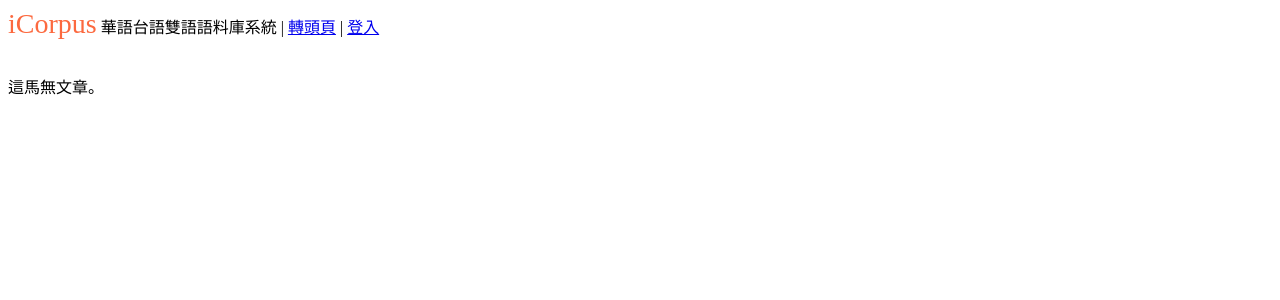
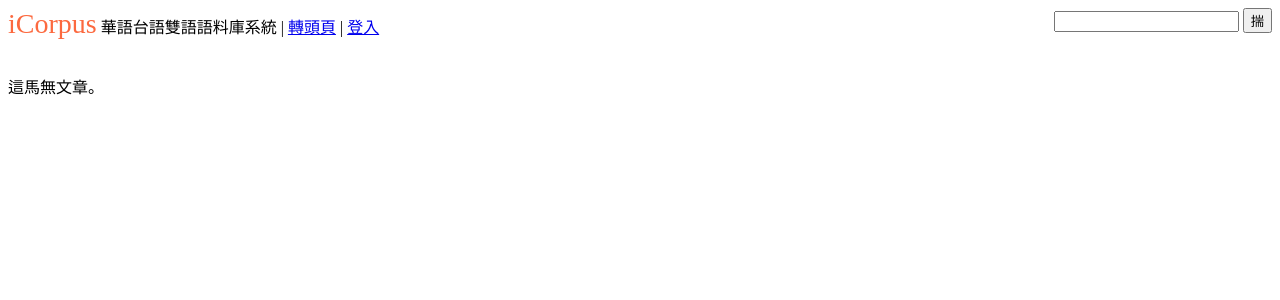
Before and after one commit to sih4sing5hong5/icorpus, a Django app: page / in a window 1280 px wide. Shown: the top 300 px of the page. Run offline with Django 3.2, Linux system fonts and the light colour scheme; data that the repository does not hold is empty.

Commit message:
加揣的功能 丞宏

```diff
--- a/文章/static/文章/版面.css
+++ b/文章/static/文章/版面.css
@@ -3,3 +3,7 @@ span.英文
 	font-size: 28px;
 	color: #fc693f;
 }
+div.揣文章
+{
+	float: right;
+}
--- a/文章/templates/文章/框.html
+++ b/文章/templates/文章/框.html
@@ -26,6 +26,13 @@
 					 | <a href="{% url '登入' %}">登入</a>
 					{% endif %}
 				</span>
+				<div class='揣文章'>
+					<form action="{% url '揣文章' %}" method="post">
+						{% csrf_token %}
+						<input type="text" name='揣' value="" />
+						<input type="submit" value="揣" />
+					</form>
+				</div>
             {% endblock %}
         </div>
 	<br/>
--- a/文章/urls.py
+++ b/文章/urls.py
@@ -16,6 +16,7 @@ urlpatterns = patterns('',
     url(r'^(?P<pk>\d+)/改國語斷詞/$', views.改國語斷詞, name='改國語斷詞'),
     url(r'^(?P<pk>\d+)/改閩南語翻譯/$', views.改閩南語翻譯, name='改閩南語翻譯'),
 
+    url(r'^揣文章$', views.揣文章, name='揣文章'),
 #     # ex: /polls/5/vote/
 #     url(r'^(?P<poll_id>\d+)/$', views.detail, name='detail'),
 #     url(r'^(?P<pk>\d+)/editclass/$', views.EditView.as_view(), name='editClass'),
--- a/文章/views.py
+++ b/文章/views.py
@@ -8,10 +8,11 @@ from 文章.文章表格 import 文章全部表格
 from 文章.文章表格 import 加新文章表格, 改國語斷詞表格, 改閩南語翻譯表格
 from django.shortcuts import get_object_or_404
 from django.http.response import HttpResponseRedirect
-from django.contrib.auth import authenticate, login,logout
+from django.contrib.auth import authenticate, login, logout
 from django.shortcuts import redirect
 from django.contrib.auth.decorators import login_required
 from django.utils.decorators import method_decorator
+from django.db.models import Q
 
 def index(request):
 	揣著文章 = 何澤政文章.objects.order_by('-pk')
@@ -23,6 +24,29 @@ def index(request):
 		'有登入無':request.user.is_authenticated(),
 	})
 	return HttpResponse(template.render(context))
+
+def 揣文章(request):
+	try:
+		字串=request.POST['揣']
+	except:
+		字串=''
+	揣著文章 = 何澤政文章.objects.filter(
+		Q(原本標題__contains=字串)|
+		Q(原本內容__contains=字串)|
+		Q(斷詞標題__contains=字串)|
+		Q(斷詞內容__contains=字串)|
+		Q(教羅標題__contains=字串)|
+		Q(教羅內容__contains=字串)
+		).order_by('-pk')
+# 	output = ', '.join([p.title for p in latest_poll_list])
+# 	return HttpResponse(output)
+	template = loader.get_template('文章/全部文章.html')
+	context = RequestContext(request, {
+		'揣著文章': 揣著文章,
+		'有登入無':request.user.is_authenticated(),
+	})
+	return HttpResponse(template.render(context))
+
 
 # class 登入物件(object):
 #
@@ -43,7 +67,7 @@ def 加新文章(request):
 			文章表格.save()
 			return redirect('首頁')  # Redirect after POST
 	else:
-		文章表格=加新文章表格()
+		文章表格 = 加新文章表格()
 	return render(request, '文章/新文章.html', {
 		'文章': 文章表格,
 	})
```
